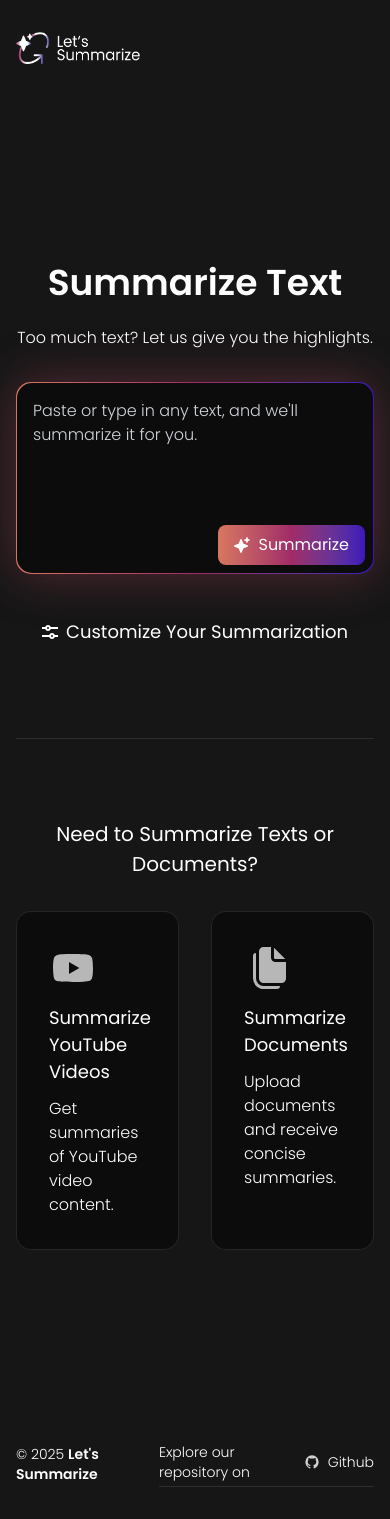
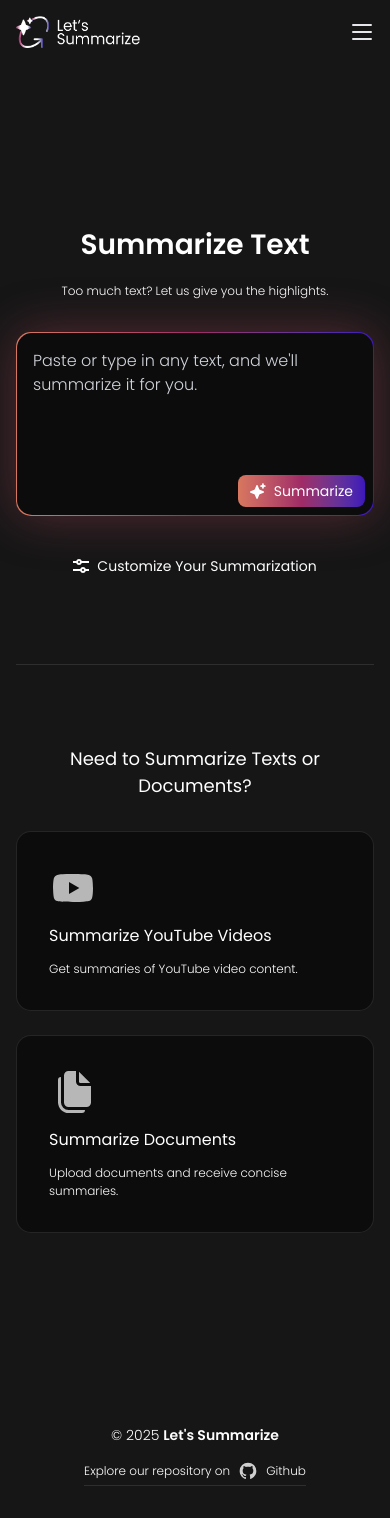
Before and after one commit to letssummarize/web-app, a Next.js app: page /prompt/text in a window 390 px wide. Built offline with nearby package versions, Linux system fonts and the light colour scheme; no server answers.

Commit message:
fix: resolve menu not showing on mobile

```diff
--- a/src/api/axios.ts
+++ b/src/api/axios.ts
@@ -1,9 +1,8 @@
 import getApiBaseUrl from '@/util/getApiBaseUrl';
 import { Logger } from '@/util/logger';
-import axios from 'axios';
 import { SummaryModel } from '@/api/enums/api.enums';
 import { summaryRequest } from './types/api';
-
+import axios from 'axios';
 const log = Logger();
 
 const createAxiosInstance = (contentType = 'application/json') => {
--- a/src/components/Button.tsx
+++ b/src/components/Button.tsx
@@ -30,9 +30,9 @@ const Button = ({
     'border border-gray-700/50 hover:border-gray-700/70 hover:bg-gray-700/10',
     radius === 'default' && 'rounded-lg',
     radius === 'full' && 'rounded-full',
-    size === 'sm' && 'px-3 py-1.5 text-sm',
-    size === 'md' && 'px-4 py-2',
-    size === 'lg' && 'px-6 py-3 text-lg',
+    size === 'sm' && 'px-3 py-1.5 text-sm ',
+    size === 'md' && 'px-4 py-2 max-sm:px-3 max-sm:py-1.5 max-sm:text-sm',
+    size === 'lg' && 'px-6 py-3 text-lg max-sm:px-3 max-sm:py-2 max-sm:text-sm',
     disabled && 'opacity-50 cursor-not-allowed',
     className,
   ]
--- a/src/components/Footer.tsx
+++ b/src/components/Footer.tsx
@@ -4,7 +4,7 @@ import Github from './Icon/Github';
 const Footer = () => {
   return (
     <footer className='py-8'>
-      <Container classNames='flex justify-between items-center' wide>
+      <Container classNames='flex justify-between items-center max-sm:flex-col max-sm:gap-4' wide>
         <span className='text-sm font-light'>
           © 2025 <strong className='font-semibold'>Let&apos;s Summarize</strong>
         </span>
@@ -15,9 +15,9 @@ const Footer = () => {
           rel='noopener noreferrer'
           className='text-sm font-light flex items-center space-x-2 border-b pb-1'
         >
-          <span>Explore our repository on</span>
+          <span className='text-[14px] max-sm:text-[12px]'>Explore our repository on</span>
           <Github className={`w-5 h-auto opacity-80`} />
-          <span>Github</span>
+          <span className='text-[14px] max-sm:text-[12px]'>Github</span>
         </a>
       </Container>
     </footer>
--- /dev/null
+++ b/src/components/Icon/Menu.tsx
@@ -0,0 +1,16 @@
+import { SvgIconProps } from "./types/Icon";
+
+function Menu({ ...props }: SvgIconProps) {
+  return (
+    <svg
+      {...props}
+      xmlns="http://www.w3.org/2000/svg"
+      viewBox="0 0 24 24"
+      fill="currentColor"
+    >
+      <path d="M3 6h18a1 1 0 100-2H3a1 1 0 000 2zm18 5H3a1 1 0 100 2h18a1 1 0 100-2zm0 7H3a1 1 0 100 2h18a1 1 0 100-2z" />
+    </svg>
+  );
+}
+
+export default Menu;
--- a/src/components/Icon/types/Icon.d.ts
+++ b/src/components/Icon/types/Icon.d.ts
@@ -11,4 +11,6 @@ export type IconName =
   | 'sound'
   | 'restart'
   | 'resume'
-  | 'pause';
+  | 'pause'
+  | 'menu'
+  | 'close';
--- a/src/components/Navbar/Navbar.tsx
+++ b/src/components/Navbar/Navbar.tsx
@@ -1,23 +1,61 @@
-import { navbarData } from '@/data/navbar';
-import Container from '../Container';
-import Logo from '../Logo';
-import NavbarMenu from './NavbarMenu';
+"use client";
+import { useState, useEffect } from "react";
+import { navbarData } from "@/data/navbar";
+import Container from "../Container";
+import Logo from "../Logo";
+import NavbarMenu from "./NavbarMenu";
+import Close from "../Icon/Close";
+import Divider from "../Divider";
+import Menu from "../Icon/Menu";
 
 const Navbar = () => {
+  const [menuOpen, setMenuOpen] = useState<boolean>(false);
+  const closeMenu = () => setMenuOpen(false);
+
   return (
-    <nav className='py-8'>
-      <Container classNames='flex justify-between items-center' wide>
-        <div className='flex items-center space-x-12'>
-          {/* Logo */}
+    <nav className="py-8 max-sm:py-4 relative">
+      <Container classNames="flex justify-between items-center " wide>
+        <div className="flex items-center space-x-12">
           <Logo {...navbarData.logo} />
-
-          {/* Primary Menu */}
-          <NavbarMenu items={navbarData.menu} />
+            <NavbarMenu items={navbarData.menu} classNames="hidden md:flex"/>
         </div>
 
-        {/* Secondary Menu */}
-        <NavbarMenu items={navbarData.secondaryMenu} />
+          <NavbarMenu items={navbarData.secondaryMenu} classNames="hidden md:flex" />
+
+        {/* Mobile Menu Icon */}
+        <button
+          className="md:hidden z-50"
+          onClick={() => setMenuOpen(!menuOpen)}
+        >
+          {menuOpen ? (
+            <Close className="w-6 h-6 text-gray-200" />
+          ) : (
+            <Menu className="w-6 h-6 text-gray-200" />
+          )}
+        </button>
       </Container>
+
+      {menuOpen && (
+        <div className="md:hidden fixed w-1/2 h-auto top-0 left-0 bg-black shadow-lg p-6 flex flex-col space-y-4 z-50">
+          <button className="bg-black text-white py-2 px-4 rounded-lg w-full">
+            <Logo {...navbarData.logo} classNames="flex justify-center" />
+          </button>
+
+          <div className="flex flex-col h-screen items-center gap-4">
+            <NavbarMenu
+              items={navbarData.menu}
+              classNames="text-lg space-y-4 text-white flex flex-col items-start"
+              onClick={closeMenu}
+            />
+            <Divider/>
+            <NavbarMenu
+              items={navbarData.secondaryMenu}
+              classNames="text-lg space-y-4 text-white flex flex-col items-start"
+              onClick={closeMenu}
+            />
+          </div>
+        </div>
+      )}
     </nav>
   );
 };
--- a/src/components/Navbar/NavbarMenu.tsx
+++ b/src/components/Navbar/NavbarMenu.tsx
@@ -1,24 +1,26 @@
-import NavbarMenuItem, { NavbarMenuItemProps } from './NavbarMenuItem';
+import NavbarMenuItem, { NavbarMenuItemProps } from "./NavbarMenuItem";
 
 export interface NavbarMenu {
   items: NavbarMenuItemProps[];
   secondary?: boolean;
+  classNames?: string;
+  onClick?: () => void;
 }
 
-function NavbarMenu({ items, secondary = false }: NavbarMenu) {
+function NavbarMenu({
+  items,
+  classNames,
+  onClick,
+  secondary = false,
+}: NavbarMenu) {
   return (
     <ul
       className={`hidden md:flex items-center ${
-        secondary ? 'space-x-8' : 'space-x-10'
-      } text-base`}
+        secondary ? "space-x-8" : "space-x-10"
+      } text-base ${classNames}`}
     >
       {items.map((item, index) => (
-        <NavbarMenuItem
-          key={index}
-          name={item.name}
-          href={item.href}
-          icon={item.icon}
-        />
+        <NavbarMenuItem key={index} {...item} onClick={onClick}/>
       ))}
     </ul>
   );
--- a/src/components/Navbar/NavbarMenuItem.tsx
+++ b/src/components/Navbar/NavbarMenuItem.tsx
@@ -6,12 +6,14 @@ export interface NavbarMenuItemProps {
   name: string;
   href: string;
   icon?: IconName;
+  onClick?: ()=> void;
+
 }
 
-function NavbarMenuItem({ name, href, icon }: NavbarMenuItemProps) {
+function NavbarMenuItem({ name, href, icon, onClick }: NavbarMenuItemProps) {
   return (
-    <li className='flex items-center cursor-pointer'>
-      <Link href={href} className='flex items-center space-x-2'>
+    <li className='flex items-center cursor-pointer' onClick={onClick}>
+      <Link href={href} className='flex items-center space-x-2' onClick={onClick}>
         {icon && (
           <Icon icon={icon} props={{ className: 'w-5 h-auto opacity-80' }} />
         )}
--- a/src/components/PromptBox/UrlInput.tsx
+++ b/src/components/PromptBox/UrlInput.tsx
@@ -26,7 +26,7 @@ function UrlInput({ url, setUrl, allowOnlyYoutube = true }: UrlInputProps) {
       value={url}
       onChange={handleChange}
       placeholder={allowOnlyYoutube ? 'Enter YouTube Video URL' : 'Enter URL'}
-      className={`w-full pl-10 py-6 bg-transparent text-white font-light placeholder-gray-300 focus:outline-none ${
+      className={`w-full pl-10 py-6 bg-transparent text-white font-light placeholder-gray-300 focus:outline-none max-sm:pl-6 max-sm:py-4 placeholder:text-lg max-sm:placeholder:text-[12px] ${
         !checkUrl(url) && url ? 'border-red-500' : ''
       }`}
     />
--- a/src/components/ServicesCards.tsx
+++ b/src/components/ServicesCards.tsx
@@ -13,7 +13,7 @@ function ServicesCards({ exclude }: ServicesCardsProps) {
       <Heading level='h2' center className='mb-8'>
         Need to Summarize Texts or Documents?
       </Heading>
-      <div className='grid grid-cols-2 gap-8'>
+      <div className='grid grid-cols-2 gap-8 max-sm:grid-cols-1 max-sm:gap-6'>
         {servicesCardsData
           .filter((card) => card.icon !== exclude)
           .map((card, index) => (
--- a/src/components/Typography/Heading.tsx
+++ b/src/components/Typography/Heading.tsx
@@ -11,10 +11,10 @@ function Heading({ children, className, center, level }: HeadingProps) {
   const Component = level;
   const fontSize =
     level === 'h1'
-      ? 'text-[36px]'
-      : level === 'h2'
-      ? 'text-[20px]'
-      : 'text-[18px]';
+    ? 'text-[36px] max-sm:text-[28px]'
+    : level === 'h2'
+    ? 'text-[20px] max-sm:text-[18px]'
+    : 'text-[18px] max-sm:text-[16px]';
   const fontWeight =
     level === 'h1'
       ? 'font-semibold'
--- a/src/components/Typography/Text.tsx
+++ b/src/components/Typography/Text.tsx
@@ -9,7 +9,7 @@ function Text({ children, className, center }: TextProps) {
     <p
       className={`text-base font-light ${
         center ? 'text-center' : ''
-      } ${className || ''}`}
+      } ${className || 'max-md:text-[20px] max-sm:text-[12px]'}`}
     >
       {children}
     </p>
```
